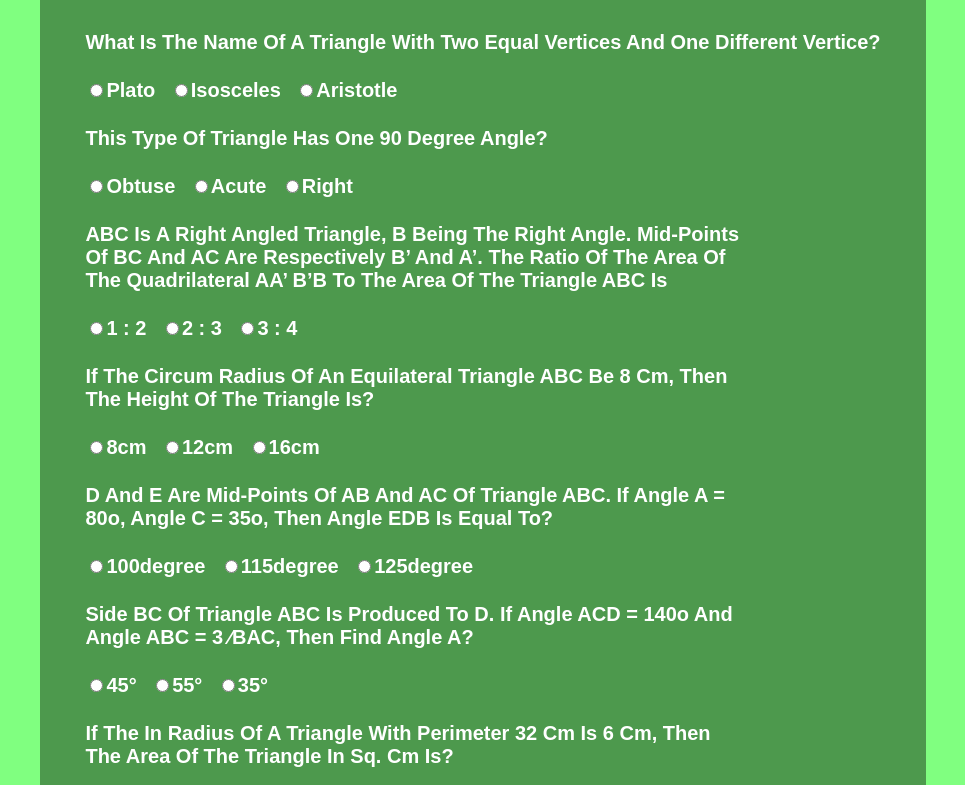
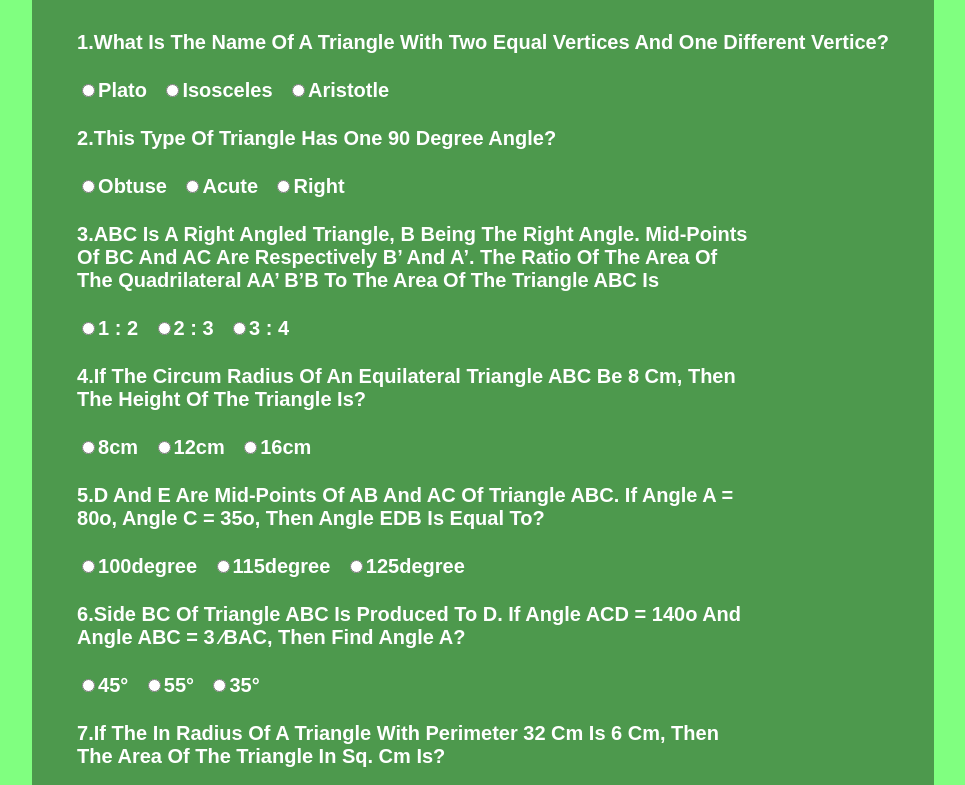
Before and after one commit to Rushikesh222/fun-with-triangle, a plain HTML site: page Quiz.html in a window 1280 px wide. Shown: the part 277-1062 px from the top of the page, without its empty margins (157-1122 px from the left). Drawn offline with Linux system fonts and the light colour scheme; a web font is replaced by a local one.

Commit message:
numbering to question

```diff
--- a/Quiz.html
+++ b/Quiz.html
@@ -18,7 +18,7 @@
       <form class="quiz-form">
         <div class="question-container">
           <p>
-            What is the name of a triangle with two equal vertices and one
+            1.What is the name of a triangle with two equal vertices and one
             different vertice?
           </p>
           <label
@@ -40,7 +40,7 @@
           >
         </div>
         <div class="question-container">
-          <p>This type of triangle has one 90 degree angle?</p>
+          <p>2.This type of triangle has one 90 degree angle?</p>
           <label
             ><input type="radio" name="question2" value="Obtuse" />Obtuse</label
           >
@@ -53,7 +53,7 @@
         </div>
         <div class="question-container">
           <p>
-            ABC is a right angled triangle, B being the right angle.
+            3.ABC is a right angled triangle, B being the right angle.
             Mid-points<br />
             of BC and AC are respectively B’ and A’. The ratio of the area of<br />
             the quadrilateral AA’ B’B to the area of the triangle ABC is
@@ -70,7 +70,8 @@
         </div>
         <div class="question-container">
           <p>
-            If the circum radius of an equilateral triangle ABC be 8 cm, then<br />
+            4.If the circum radius of an equilateral triangle ABC be 8 cm,
+            then<br />
             the height of the triangle is?
           </p>
           <label><input type="radio" name="question4" value="8cm" />8cm</label>
@@ -83,7 +84,8 @@
         </div>
         <div class="question-container">
           <p>
-            D and E are mid-points of AB and AC of triangle ABC. If angle A =<br />
+            5.D and E are mid-points of AB and AC of triangle ABC. If angle A
+            =<br />
             80o, angle C = 35o, then angle EDB is equal to?
           </p>
           <label
@@ -110,7 +112,8 @@
         </div>
         <div class="question-container">
           <p>
-            Side BC of triangle ABC is produced to D. If angle ACD = 140o and<br />
+            6.Side BC of triangle ABC is produced to D. If angle ACD = 140o
+            and<br />
             angle ABC = 3 ⁄BAC, then find angle A?
           </p>
           <label><input type="radio" name="question6" value="45°" />45°</label>
@@ -119,7 +122,8 @@
         </div>
         <div class="question-container">
           <p>
-            If the in radius of a triangle with perimeter 32 cm is 6 cm, then<br />
+            7.If the in radius of a triangle with perimeter 32 cm is 6 cm,
+            then<br />
             the area of the triangle in sq. cm is?
           </p>
           <label><input type="radio" name="question7" value="48" />48</label>
```
